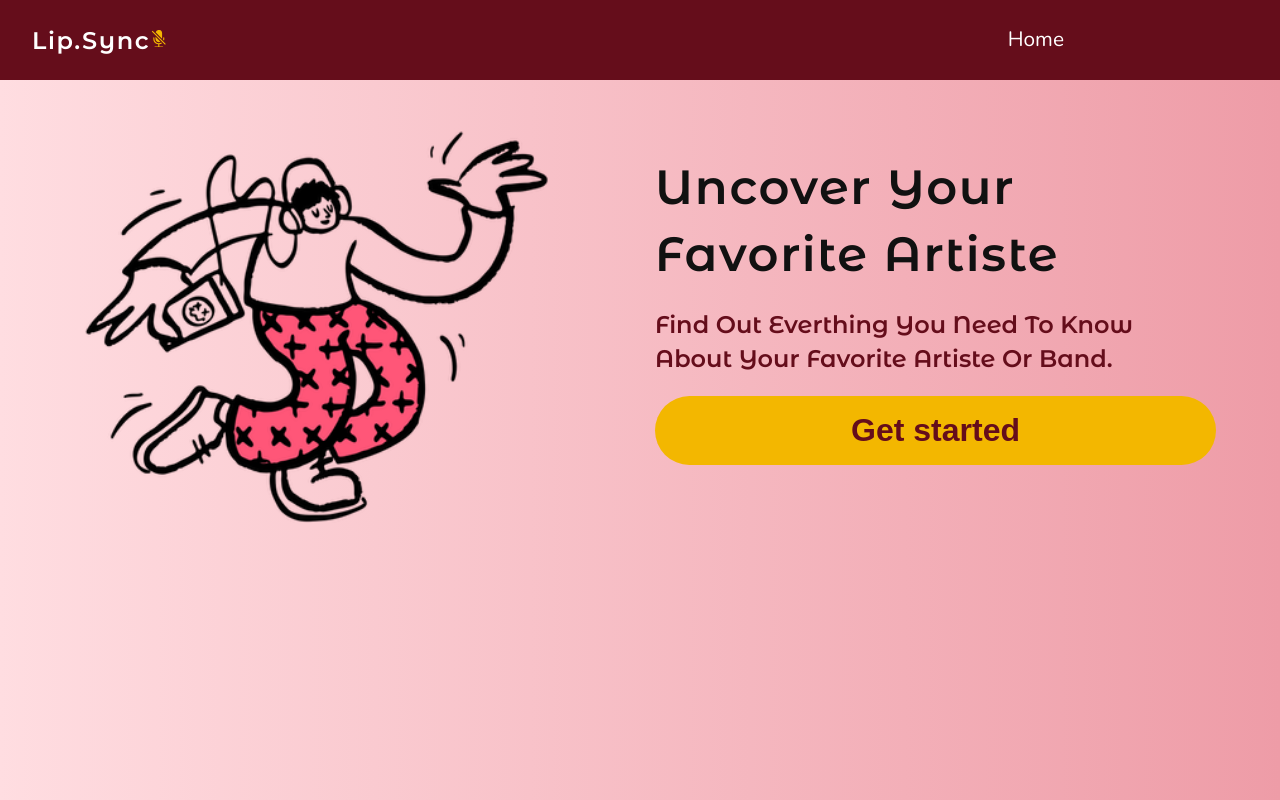
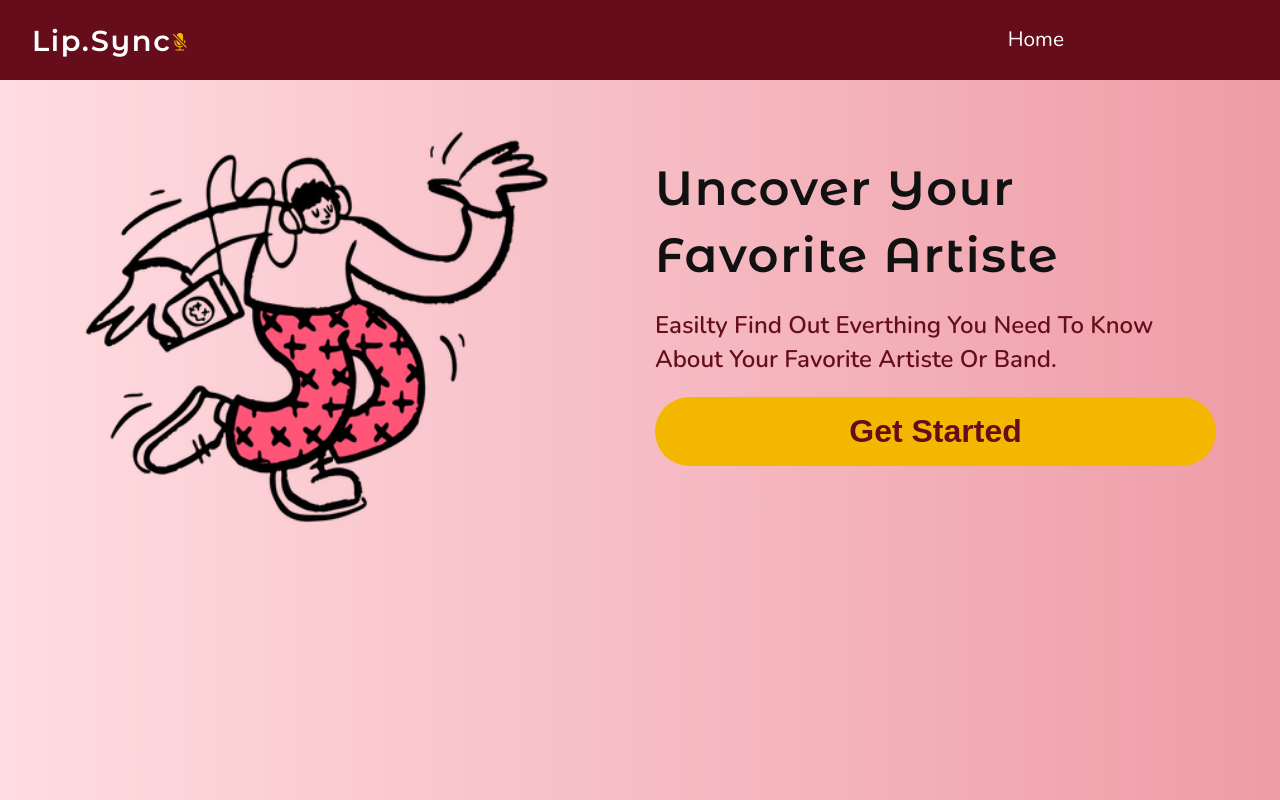
Before and after one commit to emmanuelkumah/artiste-db, a React (Create React App) app: page / in a window 1280 px wide. Shown: the top 800 px of the page. Built offline with nearby package versions, Linux system fonts and the light colour scheme; no server answers.

Commit message:
Fix:Fixed responsiveness and styled the artiste profile in index.css

```diff
--- a/src/components/Hero/Hero.js
+++ b/src/components/Hero/Hero.js
@@ -19,12 +19,12 @@ function Hero() {
               </div>
               <div className="sub-heading">
                 <h3>
-                  Find out everthing you need to know about your favorite
-                  artiste or band.
+                  Easilty Find out everthing you need to know about your
+                  favorite artiste or band.
                 </h3>
               </div>
               <Link to="/main-app">
-                <button className="btn-cta">Get started</button>
+                <button className="btn-cta">Get Started</button>
               </Link>
             </div>
           </div>
--- a/src/components/MainApp/ArtisteList.js
+++ b/src/components/MainApp/ArtisteList.js
@@ -7,15 +7,15 @@ import { GiMicrophone } from "react-icons/gi";
 function ArtisteList() {
   const { loading, data } = useContext(AppContext);
 
-  console.log("the fetched data is", data);
-
   if (loading) {
     return <Loading />;
   }
   //display message if data was not fetched
   if (data.length < 1) {
     return (
-      <h2 className="section-title">Sorry, no artiste matched your search </h2>
+      <h2 className="section-title">
+        Sorry friend, no artiste matched your search, please try again!
+      </h2>
     );
   }
   return (
--- a/src/components/MainApp/SearchForm.js
+++ b/src/components/MainApp/SearchForm.js
@@ -17,7 +17,7 @@ function SearchForm() {
     <section className="search">
       <form className="search-form">
         <div className="search-form-control">
-          <label htmlFor="name">Search For your artiste</label>
+          <label htmlFor="name">Unveil Your Favourite Artiste</label>
           <input
             autoFocus
             type="text"
--- a/src/components/MainApp/SingleArtiste.js
+++ b/src/components/MainApp/SingleArtiste.js
@@ -1,8 +1,14 @@
 import React from "react";
 import { RiFacebookLine, RiProfileLine, RiTwitterLine } from "react-icons/ri";
-import { GiShadowFollower } from "react-icons/gi";
+import { AiFillFormatPainter } from "react-icons/ai";
+import {
+  GiShadowFollower,
+  GiModernCity,
+  GiMusicSpell,
+  GiMusicalNotes,
+  GiNewBorn,
+} from "react-icons/gi";
 import { CgWebsite } from "react-icons/cg";
-// import { Link } from "react-router-dom/cjs/react-router-dom.min";
 
 function SingleArtiste({
   name,
@@ -25,19 +31,27 @@ function SingleArtiste({
     <section className="artiste-container">
       <article className="artiste-row">
         <div className="artiste-img-wrapper">
-          <img src={image3} alt={name} className="artiste-img" width="300px" />
+          <img src={image3} alt={name} className="artiste-img" />
         </div>
         <div className="artiste-info-container">
           <h2 className="artiste-name">{name}</h2>
-          <div className="artiste-year">
-            <span>Born:{born}</span>
-            <span>Formed:{formed}</span>
-          </div>
 
-          <div className="artiste-brief">
-            <span>Country:{country}</span>
+          <div className="artiste-details">
+            <p>
+              <GiModernCity className="a-b-icon" />
+              Country: {country}
+            </p>
+            <p>
+              <GiMusicSpell className="a-b-icon" />
+              Label: {label}
+            </p>
+            <p>
+              <GiMusicalNotes className="a-b-icon" />
+              Genre: {genre}
+            </p>
+            {/* <span>Country:{country}</span>
             <span>label:{label}</span>
-            <span>Genre:{genre}</span>
+            <span>Genre:{genre}</span> */}
           </div>
           <div className="artiste-biography">
             <h3>
--- a/src/index.css
+++ b/src/index.css
@@ -26,7 +26,7 @@ body {
   color: var(--mainBlack);
   line-height: 1.4;
   font-family: "Nunito", sans-serif;
-  font-size: 1rem;
+  font-size: 1.2rem;
   font-weight: 300;
 }
 h1,
@@ -34,11 +34,11 @@ h2 {
   margin-bottom: 1.25rem;
   letter-spacing: var(--mainSpacing);
   font-family: "Montserrat Alternates", sans-serif;
+  font-style: 2rem;
 }
 
 h3,
 h4 {
-  font-family: "Montserrat Alternates", sans-serif;
   font-size: 1.5rem;
 }
 p {
@@ -98,18 +98,9 @@ a {
 
 /* ====Hero Section Begins=== */
 .hero-section {
-  background: #ee9ca7; /* fallback for old browsers */
-  background: -webkit-linear-gradient(
-    to right,
-    #ffdde1,
-    #ee9ca7
-  ); /* Chrome 10-25, Safari 5.1-6 */
-  background: linear-gradient(
-    to right,
-    #ffdde1,
-    #ee9ca7
-  ); /* W3C, IE 10+/ Edge, Firefox 16+, Chrome 26+, Opera 12+, Safari 7+ */
-
+  background: #ee9ca7;
+  background: -webkit-linear-gradient(to right, #ffdde1, #ee9ca7);
+  background: linear-gradient(to right, #ffdde1, #ee9ca7);
   height: 100vh;
 }
 .hero-container {
@@ -119,8 +110,6 @@ a {
 .row {
   display: flex;
   flex-wrap: wrap;
-  /* flex-direction: row; */
-  /* flex-direction: row-reverse; */
   margin-right: -15px;
   margin-bottom: -15px;
   margin-left: -15px;
@@ -258,18 +247,14 @@ a {
 }
 .artiste-container {
   background-image: url(https://source.unsplash.com/aWXVxy8BSzc);
-  -webkit-background-size: cover;
-  -moz-background-size: cover;
-  -o-background-size: cover;
-  background-size: cover;
-  padding-top: 3rem;
+  margin-top: 2rem;
+  box-shadow: rgba(0, 0, 0, 0.25) 0px 14px 28px,
+    rgba(0, 0, 0, 0.22) 0px 10px 10px;
 }
 .artiste-info-container {
   background: #f5f5f5;
   opacity: 0.9;
-  border-radius: var(--mainBorderRadius);
   padding-left: 2rem;
-  margin-right: 2rem;
 }
 .artiste-row {
   display: flex;
@@ -283,7 +268,11 @@ a {
   display: inline-block;
   width: 100%;
   height: 100%;
-  border-radius: var(--mainBorderRadius);
+  /* border-radius: var(--mainBorderRadius); */
+  border-radius: 50%;
+  box-shadow: rgba(0, 0, 0, 0.3) 0px 19px 38px,
+    rgba(0, 0, 0, 0.22) 0px 15px 12px;
+  border: 10px solid #f3b700;
 }
 .artiste-info-container {
   margin-top: 2rem;
@@ -294,18 +283,32 @@ a {
   font-size: 3rem;
   font-weight: 600;
 }
-.artiste-year > span {
-  margin-right: 2rem;
-  font-weight: 900;
-}
-.artiste-brief > span {
+
+.artiste-details > span {
   padding-right: 1rem;
   padding-left: 1rem;
   border-left: 5px solid #650d1b;
   font-size: 1.3rem;
 }
+.artiste-details > p {
+  background: var(--secondaryColor);
+  padding: 2rem;
+  border-radius: 10px;
+  box-shadow: rgba(0, 0, 0, 0.19) 0px 10px 20px, rgba(0, 0, 0, 0.23) 0px 6px 6px;
+
+  /* box-shadow: rgba(149, 157, 165, 0.2) 0px 8px 24px; */
+  font-weight: 600;
+}
+.a-b-icon {
+  margin-right: 1rem;
+}
 .artiste-biography {
   margin-top: 2rem;
+  margin-bottom: 2rem;
+  background: #dfe6e9;
+  box-shadow: rgba(0, 0, 0, 0.19) 0px 10px 20px, rgba(0, 0, 0, 0.23) 0px 6px 6px;
+  border-radius: var(--mainBorderRadius);
+  padding: 2rem;
 }
 .artiste-icon {
   font-size: 1.3rem;
@@ -313,13 +316,13 @@ a {
 }
 .artiste-biography > p {
   padding-top: 1rem;
-  /* padding-right: 4rem; */
   font-weight: 600;
 }
+/* Truncate biography to 6 lines */
 .line-clamp {
   display: -webkit-box;
   -webkit-box-orient: vertical;
-  -webkit-line-clamp: 5;
+  -webkit-line-clamp: 6;
   overflow: hidden;
 }
 .artiste-socials {
@@ -449,7 +452,7 @@ Media Query
     flex-basis: 100%;
   }
   .hero-section {
-    height: 100vh;
+    height: 140vh;
   }
   .hero-container {
     padding-left: 3rem;
@@ -477,9 +480,23 @@ Media Query
   .btn-cta {
     font-size: 2rem;
   }
+  .search {
+    width: 82vw;
+    margin: 0 auto;
+    margin-top: 4rem;
+  }
+  .artiste-container {
+    width: 70vw;
+    margin: 0 auto;
+  }
+  .artiste-img {
+    display: inline-block;
+    width: 70%;
+    margin: auto 6rem;
+  }
 }
 
-/* Media query for desktop */
+/* Media query for desktop view */
 @media screen and (min-width: 980px) {
   .col {
     padding-right: 15px;
@@ -499,4 +516,16 @@ Media Query
   .hero-img {
     width: 90%;
   }
+  .search {
+    width: 60vw;
+  }
+  .artiste-container {
+    width: 50vw;
+    margin: 0 auto;
+  }
+  .artiste-img {
+    display: inline-block;
+    width: 70%;
+    margin: auto 6rem;
+  }
 }
```
Also changed, not shown: public/logo192.png (deleted), src/logo.svg (deleted).
